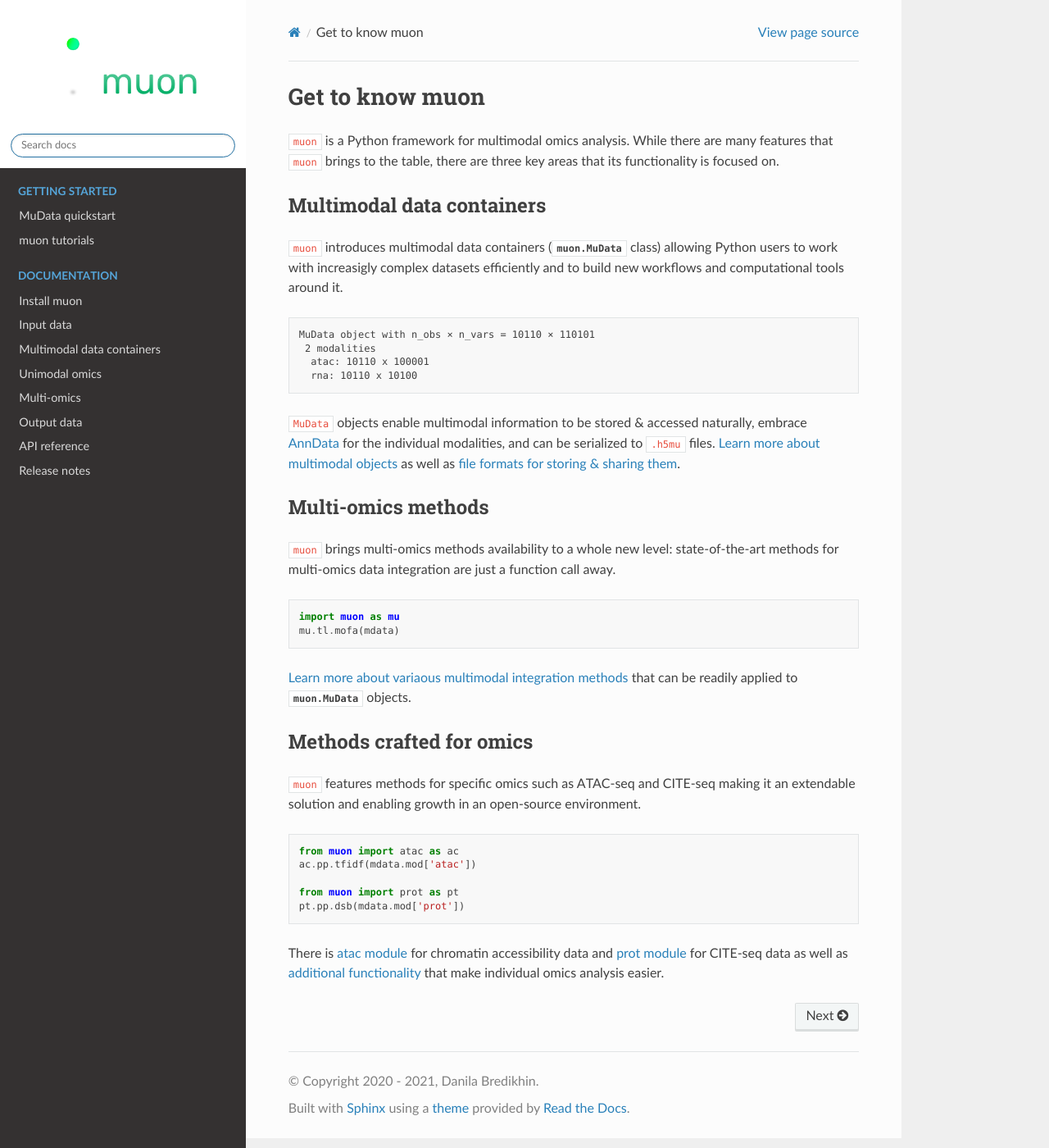
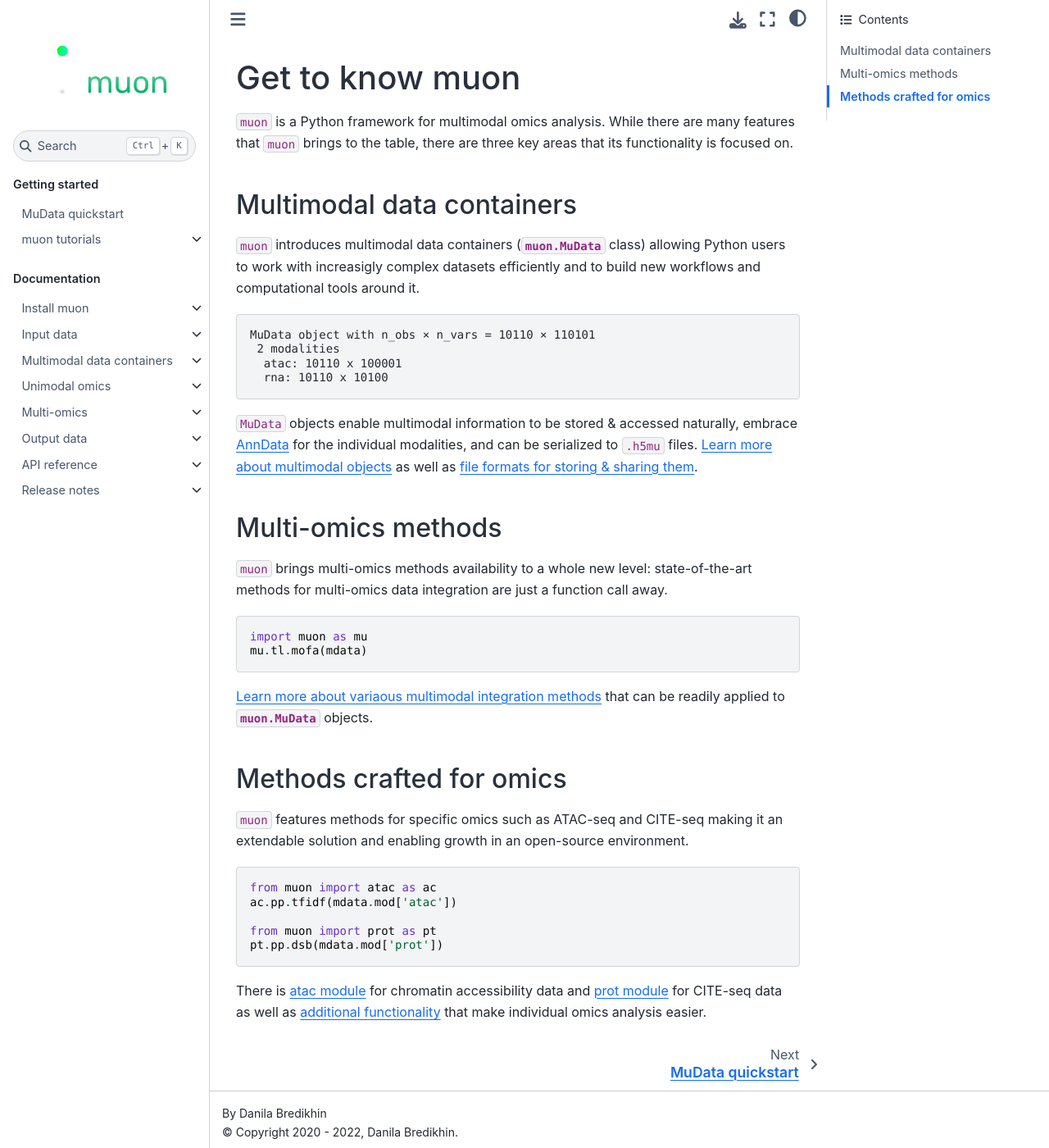
Before and after one commit to scverse/muon, a Sphinx documentation site: the page built from docs/source/index.rst, in a window 1280 px wide and 1400 px high. Shown: the whole window at 82% size. Built offline with Sphinx 7.4.7 and the Sphinx Book theme 1.1.4, drawn with Linux system fonts in a browser that asks for light colours; pages that are not in the unit, such as notebooks, are missing from menus.

Commit message:
Use sphinx_book_theme for documentation

```diff
--- a/docs/source/conf.py
+++ b/docs/source/conf.py
@@ -22,7 +22,7 @@ sys.path.insert(0, os.path.abspath("../"))
 # -- Project information -----------------------------------------------------
 
 project = "muon"
-copyright = "2020 - 2021, Danila Bredikhin"
+copyright = "2020 - 2022, Danila Bredikhin"
 author = "Danila Bredikhin"
 
 
@@ -39,7 +39,6 @@ extensions = [
     "sphinx_automodapi.automodapi",
     "sphinx.ext.autosectionlabel",
     "sphinx.ext.mathjax",
-    "sphinx_rtd_theme",
     "nbsphinx",
 ]
 autosectionlabel_prefix_document = True
@@ -67,9 +66,7 @@ exclude_patterns = []
 
 # The theme to use for HTML and HTML Help pages.  See the documentation for
 # a list of builtin themes.
-#
-# html_theme = 'alabaster'
-html_theme = "sphinx_rtd_theme"
+html_theme = "sphinx_book_theme"
 
 # Add any paths that contain custom static files (such as style sheets) here,
 # relative to this directory. They are copied after the builtin static files,
--- a/pyproject.toml
+++ b/pyproject.toml
@@ -37,7 +37,7 @@ requires = [
 [tool.flit.metadata.requires-extra]
 docs = [
     "sphinx >= 4.0",
-    "sphinx-rtd-theme",
+    "sphinx_book_theme",
     "readthedocs-sphinx-search",
     "nbsphinx",
     "sphinx_automodapi"
```
